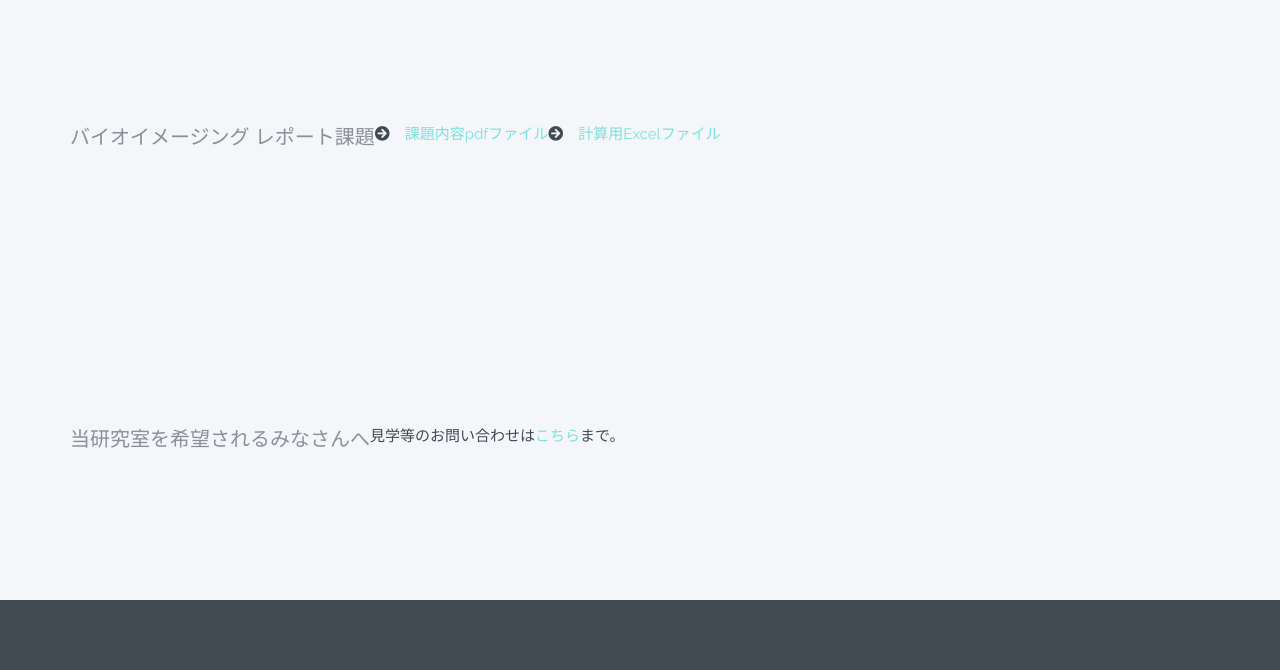
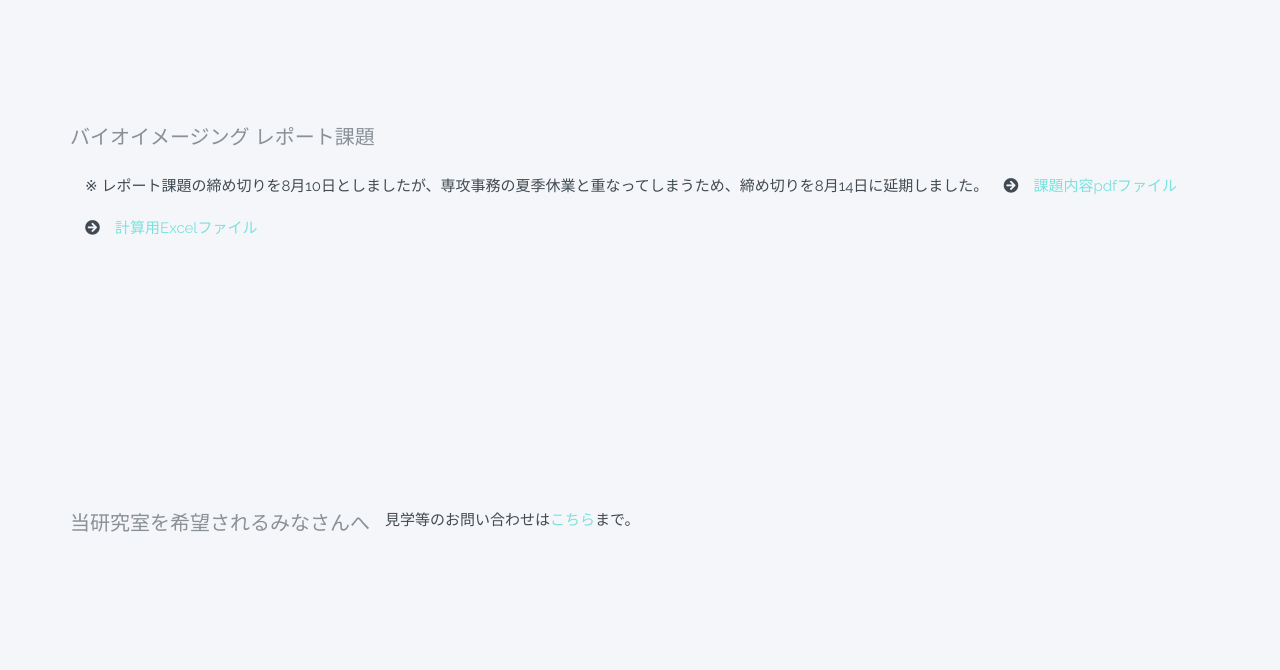
Before and after one commit to chenaoki/meel, a plain HTML site: page education.html in a window 1280 px wide. Shown: the part 130-800 px from the top of the page. Drawn offline with nearby package versions, Linux system fonts and the light colour scheme; a script that the page names is missing.

Commit message:
Add information of report assignment

```diff
--- a/education.html
+++ b/education.html
@@ -87,8 +87,9 @@
 		<div class="container">
 			<div class="row">
 				<h3>バイオイメージング レポート課題</h3>
-				<p><i class="fas fa-arrow-circle-right"></i>　<a href="./files/BioImagingReportAzuma2018J.pdf" download="./files/BioImagingReportAzuma2018J.pdf">課題内容pdfファイル</a></p>
-				<p><i class="fas fa-arrow-circle-right"></i>　<a href="./files/report_example.xlsx" download="./files/report_example.xlsx">計算用Excelファイル</a> </p>
+				<p>　※ レポート課題の締め切りを8月10日としましたが、専攻事務の夏季休業と重なってしまうため、締め切りを8月14日に延期しました。</p>
+				<p>　<i class="fas fa-arrow-circle-right"></i>　<a href="./files/BioImagingReportAzuma2018J.pdf" download="./files/BioImagingReportAzuma2018J.pdf">課題内容pdfファイル</a></p>
+				<p>　<i class="fas fa-arrow-circle-right"></i>　<a href="./files/report_example.xlsx" download="./files/report_example.xlsx">計算用Excelファイル</a> </p>
 
 			</div>
 		</div>
@@ -98,7 +99,7 @@
 			<div class="row">
 
 				<h3>当研究室を希望されるみなさんへ</h3>
-				<p>見学等のお問い合わせは<a href="about.html#contact">こちら</a>まで。</p>
+				<p>　見学等のお問い合わせは<a href="about.html#contact">こちら</a>まで。</p>
 
 			</div>
 		</div>
```
